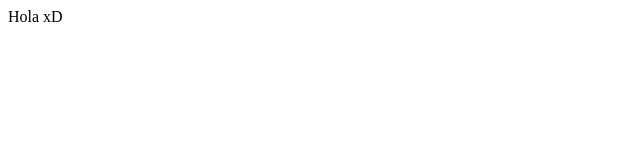
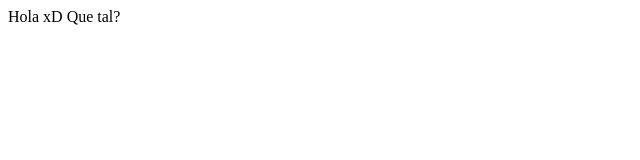
Before and after one commit to juanigmadrid/CarlaTest, a plain HTML site: page index.html in a window 1280 px wide. Shown: the full height of the page, 0-640 px from the left. Drawn offline with Linux system fonts and the light colour scheme.

Commit message:
Agregado Que Tal

```diff
--- a/index.html
+++ b/index.html
@@ -1 +1,2 @@
 <head>Hola xD</head>
+<body>Que tal?</body>
```
